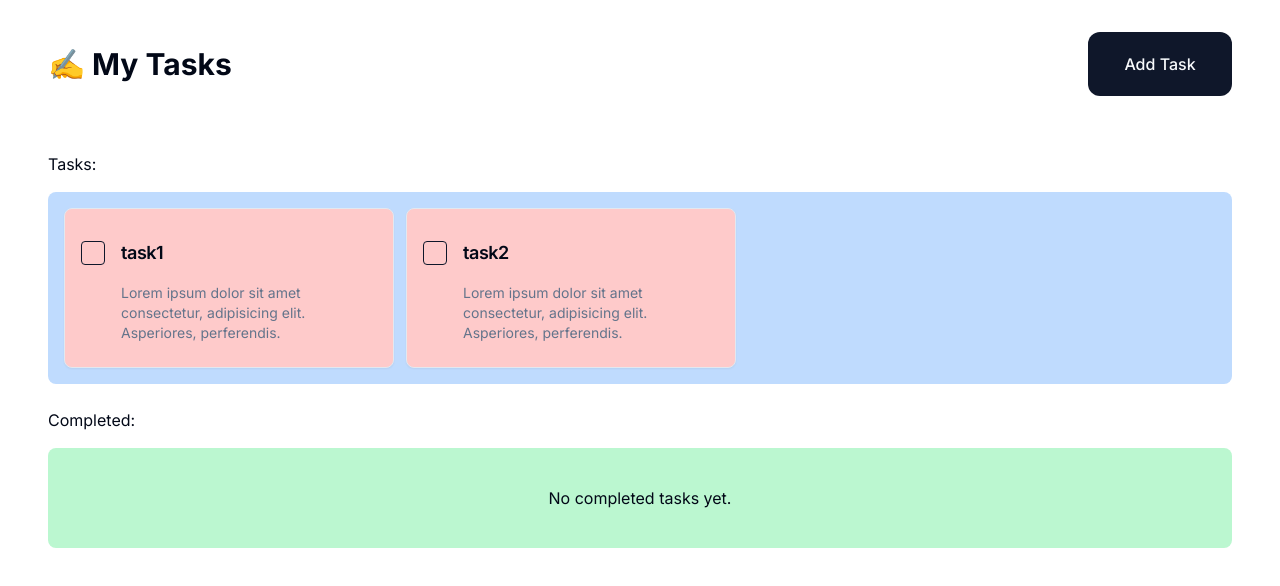
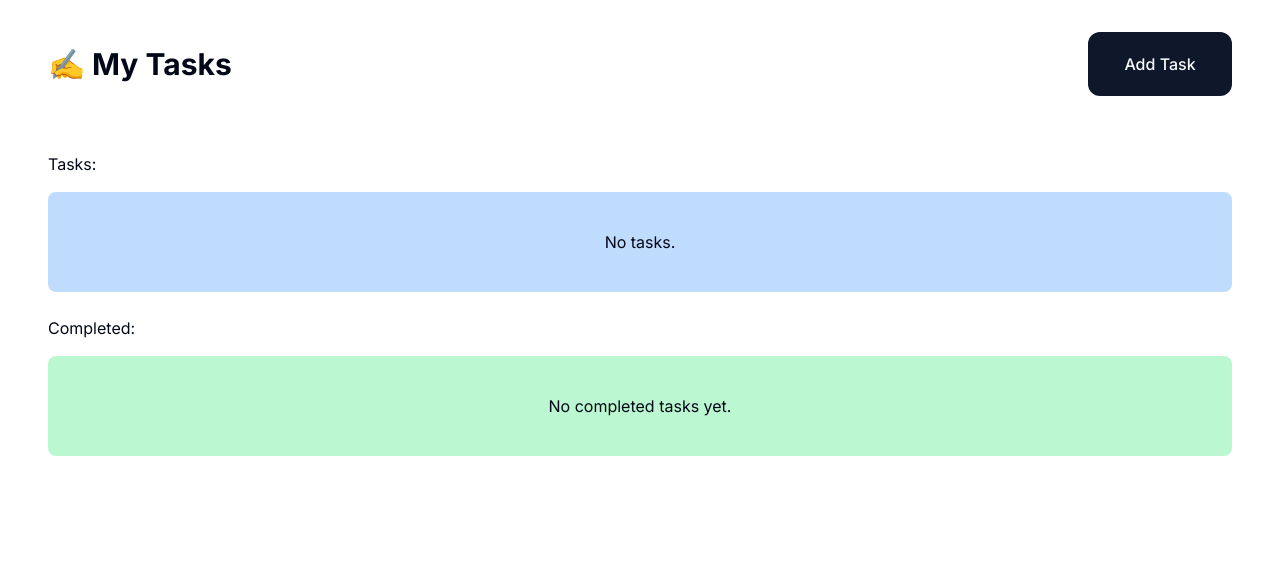
Before and after one commit to JohnRaves-Ranara/task-manager, a Next.js app: page / in a window 1280 px wide. Shown: the top 586 px of the page. Built offline with nearby package versions, Linux system fonts and the light colour scheme.

Commit message:
fix: removed premade static tasks

```diff
--- a/src/app/page.tsx
+++ b/src/app/page.tsx
@@ -16,18 +16,7 @@ export type Task = {
 
 export default function Home() {
 
-  const [tasks, setTasks] = useState<Task[]>([
-    {
-      title: "task1",
-      description: "Lorem ipsum dolor sit amet consectetur, adipisicing elit. Asperiores, perferendis.",
-      isChecked: false
-    },
-    {
-      title: "task2",
-      description: "Lorem ipsum dolor sit amet consectetur, adipisicing elit. Asperiores, perferendis.",
-      isChecked: false
-    },
-  ])
+  const [tasks, setTasks] = useState<Task[]>([])
   const [completedTasks, setCompletedTasks] = useState<Task[]>([])
 
   const toggleCheckBox = (taskIndex:number, groupType:string) => {
```
